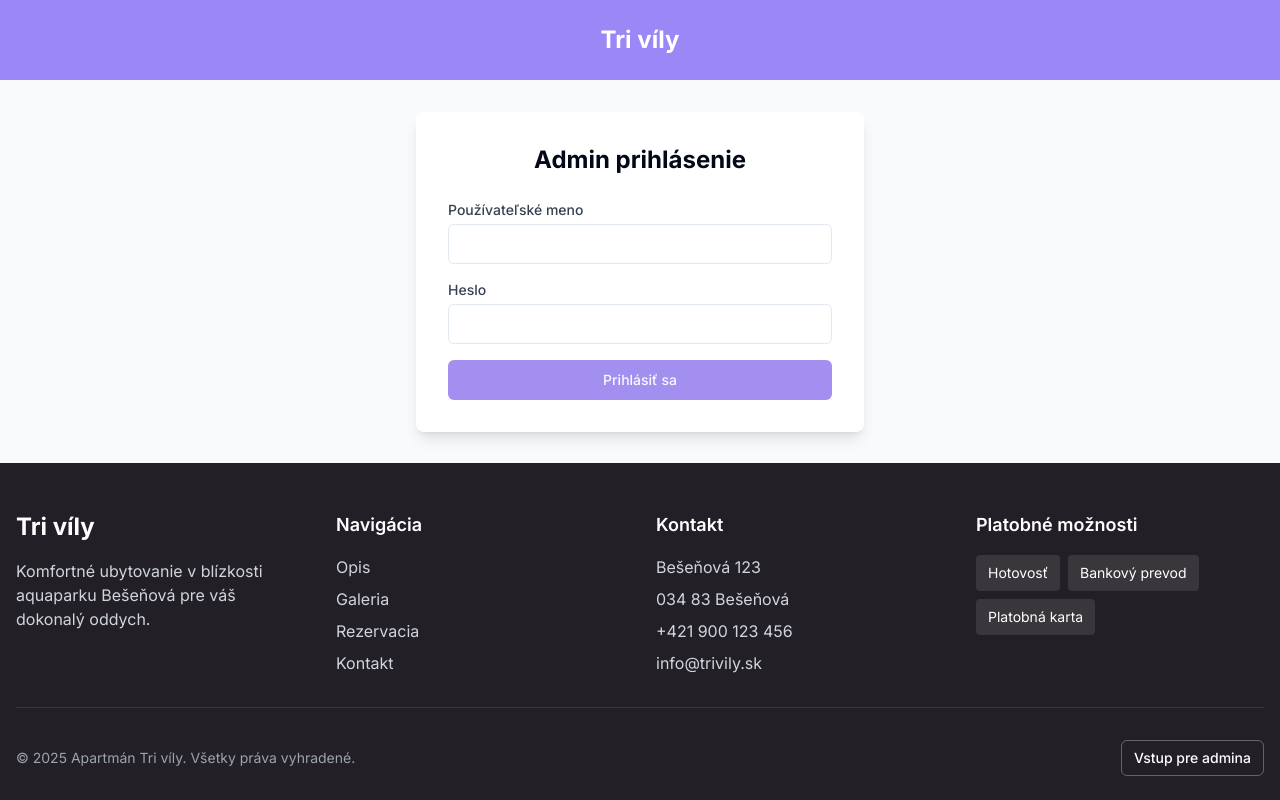
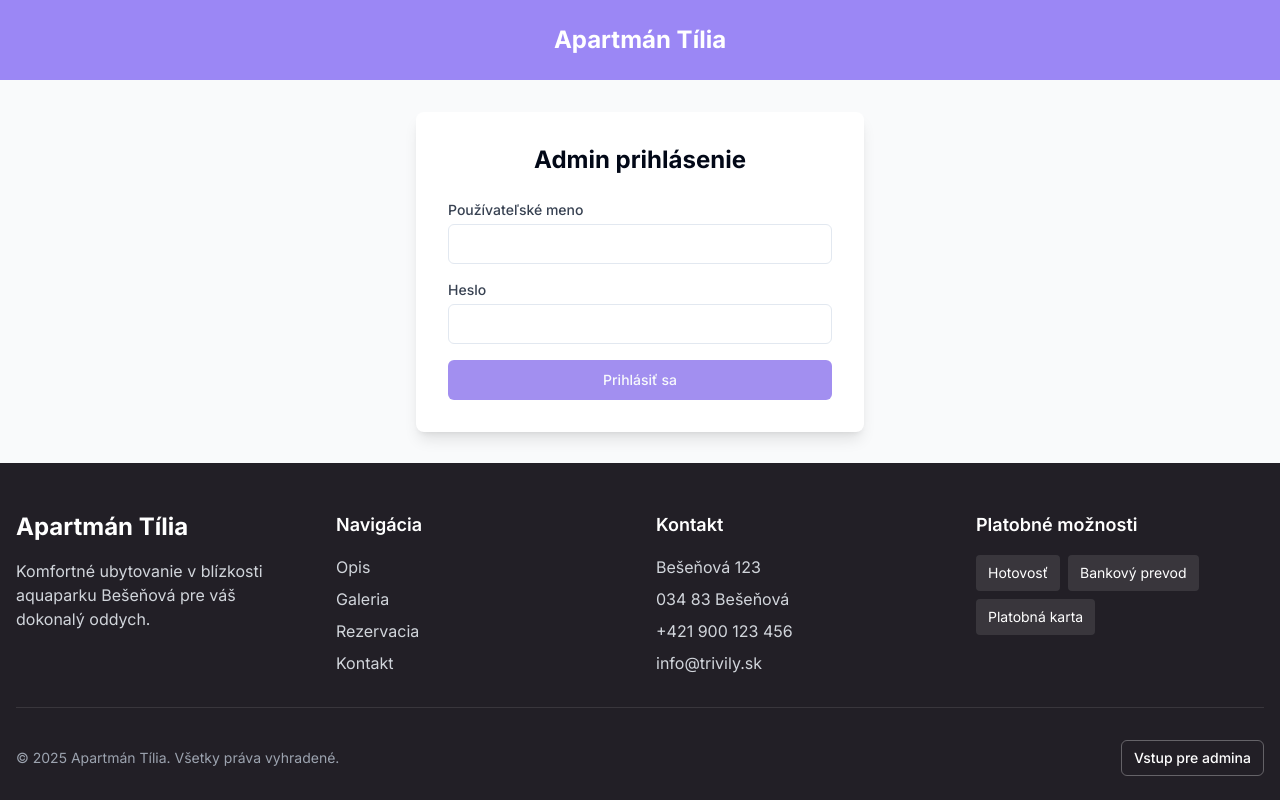
Before and after one commit to michalgondzar/michalgondzar.github.io, a React (Vite) app: page /admin in a window 1280 px wide. Built offline with nearby package versions, Linux system fonts and the light colour scheme.

Commit message:
Rename apartment
Rename "Tri víly" to "Apartmán Tília" in the application.

```diff
--- a/index.html
+++ b/index.html
@@ -4,20 +4,20 @@
   <head>
     <meta charset="UTF-8" />
     <meta name="viewport" content="width=device-width, initial-scale=1.0" />
-    <title>Tri víly - Apartmán Bešeňová</title>
-    <meta name="description" content="Apartmán Tri víly v Bešeňovej - ubytovanie v blízkosti aquaparku Bešeňová." />
-    <meta name="author" content="Tri víly" />
+    <title>Apartmán Tília - Bešeňová</title>
+    <meta name="description" content="Apartmán Tília v Bešeňovej - ubytovanie v blízkosti aquaparku Bešeňová." />
+    <meta name="author" content="Apartmán Tília" />
     <link rel="preconnect" href="https://fonts.googleapis.com">
     <link rel="preconnect" href="https://fonts.gstatic.com" crossorigin>
     <link href="https://fonts.googleapis.com/css2?family=Inter:wght@300;400;500;600;700&display=swap" rel="stylesheet">
 
-    <meta property="og:title" content="Tri víly - Apartmán Bešeňová" />
-    <meta property="og:description" content="Apartmán Tri víly v Bešeňovej - ubytovanie v blízkosti aquaparku Bešeňová." />
+    <meta property="og:title" content="Apartmán Tília - Bešeňová" />
+    <meta property="og:description" content="Apartmán Tília v Bešeňovej - ubytovanie v blízkosti aquaparku Bešeňová." />
     <meta property="og:type" content="website" />
     <meta property="og:image" content="https://lovable.dev/opengraph-image-p98pqg.png" />
 
     <meta name="twitter:card" content="summary_large_image" />
-    <meta name="twitter:site" content="@trivily" />
+    <meta name="twitter:site" content="@apartman-tilia" />
     <meta name="twitter:image" content="https://lovable.dev/opengraph-image-p98pqg.png" />
   </head>
 
--- a/src/components/Footer.tsx
+++ b/src/components/Footer.tsx
@@ -67,7 +67,7 @@ const Footer = () => {
 
         <div className="flex flex-col md:flex-row justify-between items-center">
           <p className="text-center text-gray-400 text-sm">
-            &copy; {currentYear} Apartmán Tri víly. Všetky práva vyhradené.
+            &copy; {currentYear} Apartmán Tília. Všetky práva vyhradené.
           </p>
           <Button
             variant="outline"
--- a/src/components/Hero.tsx
+++ b/src/components/Hero.tsx
@@ -17,7 +17,7 @@ const Hero = () => {
 
       <div className="relative z-20 h-full flex flex-col justify-center items-center text-center px-4">
         <h1 className="text-4xl md:text-6xl font-bold text-white mb-4 animate-fade-in">
-          Apartmán Tri víly
+          Apartmán Tília
         </h1>
         <p className="text-xl md:text-2xl text-white/90 max-w-3xl animate-slide-in-bottom opacity-0" style={{animationDelay: "0.2s"}}>
           Luxusné ubytovanie v blízkosti aquaparku Bešeňová
--- a/src/components/Logo.tsx
+++ b/src/components/Logo.tsx
@@ -3,7 +3,7 @@ export const Logo = ({ white = false }: { white?: boolean }) => {
   return (
     <div className="flex items-center">
       <span className={`text-2xl font-bold ${white ? 'text-white' : 'text-booking-primary'}`}>
-        Tri víly
+        Apartmán Tília
       </span>
     </div>
   );
--- a/src/components/Navbar.tsx
+++ b/src/components/Navbar.tsx
@@ -38,7 +38,7 @@ const Navbar = () => {
     >
       <div className="container flex items-center justify-between">
         <a href="/" className="text-2xl font-bold text-booking-primary">
-          Tri víly
+          Apartmán Tília
         </a>
 
         {/* Desktop Navigation */}
--- a/src/components/ui/form.tsx
+++ b/src/components/ui/form.tsx
@@ -59,6 +59,7 @@ const useFormField = () => {
     formItemId: `${id}-form-item`,
     formDescriptionId: `${id}-form-item-description`,
     formMessageId: `${id}-form-item-message`,
+    error: fieldState?.error,
     ...(fieldState || {}),
   }
 }
```
